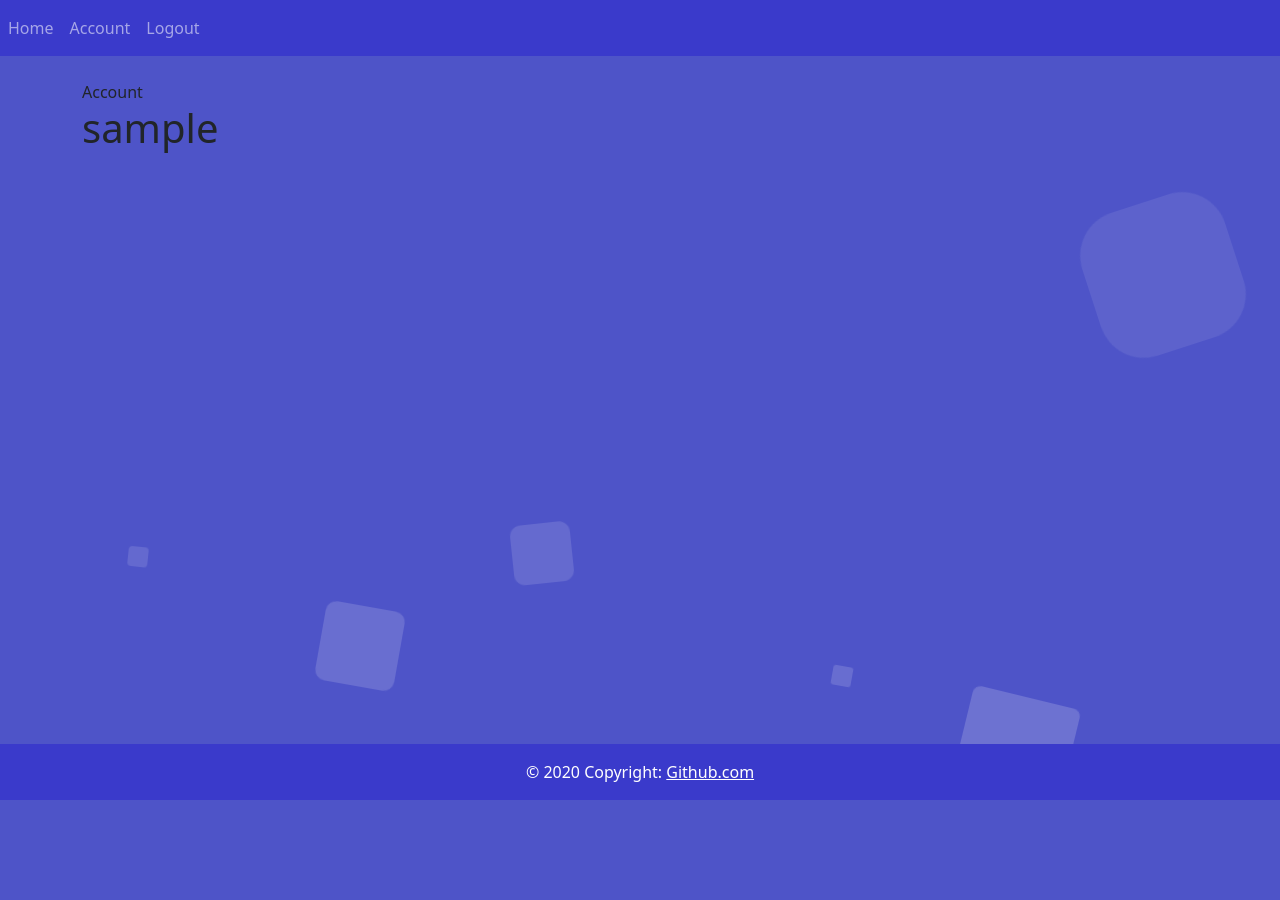
After one commit to nieckojakub/IOProject, a Flask app: page /account in a window 1280 px wide. The commit adds this page. Run offline with Flask 2, Linux system fonts and the light colour scheme; the visitor is signed in with stand-in values (Sample User, id 1); data comes from the database, SQL or seed files in the repository; parts of the project's set-up code (start-up, migrations or seed data) failed here and were passed over; some libraries are stand-ins or nearby versions.

Commit message:
html is_authenticated (login, logout), login_required

```diff
--- a/website/app.py
+++ b/website/app.py
@@ -2,15 +2,21 @@ from flask import Flask, render_template
 from flask_bootstrap import Bootstrap
 from flask_sqlalchemy import SQLAlchemy
 from os import path
-#from flask_login import LoginManager
 import os
+from flask_login import LoginManager
+from flask_bcrypt import Bcrypt
 
 db = SQLAlchemy()
 DB_NAME = 'site.db'
 
 
+app = Flask(__name__)
+login_manager = LoginManager(app)
+bcrypt = Bcrypt(app)
+login_manager.login_view = 'auth.login'
+login_manager.login_message_category = 'info'
+
 def create_app():
-    app = Flask(__name__)
     bootstrap = Bootstrap(app)
     """ Configuration for Development, Testing, Production.  """
     app.config.from_object('config.DevelopmentConfig')
@@ -21,6 +27,7 @@ def create_app():
         os.makedirs(app.instance_path)
     except OSError:
         pass
+
     # init database
     db.init_app(app)
 
@@ -43,6 +50,7 @@ def create_app():
     return app
 
 
+
 def create_database(app):
     if not path.exists('website/' + DB_NAME):
         with app.app_context():
--- a/website/models.py
+++ b/website/models.py
@@ -1,11 +1,11 @@
-from .app import db
+from .app import db, login_manager
 from datetime import datetime
 from flask_login import UserMixin
 
 
-#@login_manager.user_loader
-#def load_user(user_id):
-#   return User.query.get(int(user_id))
+@login_manager.user_loader
+def load_user(user_id):
+   return User.query.get(int(user_id))
 
 
 class User(db.Model, UserMixin):
--- /dev/null
+++ b/website/templates/account.html
@@ -0,0 +1,7 @@
+{% extends "base.html" %}
+{% block title %}Account{% endblock %}
+{% block content %}
+
+Account
+<h1>{{ current_user.firstName }}</h1>
+{% endblock %}
--- a/website/templates/base.html
+++ b/website/templates/base.html
@@ -14,6 +14,7 @@
     <div class="area" style="min-height: 900px ">
 
         <!-- navbar-->
+        <header>
         <nav class="navbar navbar-expand-lg navbar-dark" style=" background-color:#3A3ACB; color:#FFFFFF;">
           <button
             class="navbar-toggler"
@@ -27,18 +28,22 @@
 
           <div class="collapse navbar-collapse" id="navbar" style="z-index: 100;">
             <div class="navbar-nav" style="z-index: 100;">
-
                 <a class="nav-item nav-link" id="home" href="{{ url_for('views.home') }}">Home</a>
+                {% if current_user.is_authenticated %}
+                <a class="nav-item nav-link" id="account" href="{{ url_for('auth.account') }}" >Account</a>
                 <a class="nav-item nav-link" id="logout" href="{{ url_for('auth.logout') }}" >Logout</a>
+                {% else %}
                 <a class="nav-item nav-link" id="login" href="{{ url_for('auth.login') }}" >Login</a>
                 <a class="nav-item nav-link" id="signUp" href="{{ url_for('auth.signup') }}" >Sign Up</a>
+                {% endif %}
 
             </div>
           </div>
         </nav>
-
-        <!-- content-->
-        <div class="container-fluid" style="z-index: 100; margin-top: 10vh">
+        </header>
+        <main role="main" class="container">
+            <div class="row">
+                <div class="col-md-8">
                   {% with messages = get_flashed_messages(with_categories=true) %}
                     {% if messages %}
                       {% for category, message in messages %}
@@ -48,12 +53,12 @@
                       {% endfor %}
                     {% endif %}
                   {% endwith %}
-            {% block content %}
-
-            {% endblock %}
-
+                    <br>
+                  {% block content %}{% endblock %}
+                 </div>
               </div>
 
+        </main>
 
         <footer class="bg-light text-center text-white" style=" width: 100%; position: fixed; bottom: 0vh; z-index:100">
           <!-- Copyright -->
--- a/website/views/auth.py
+++ b/website/views/auth.py
@@ -4,58 +4,62 @@ from datetime import datetime
 from website.views.forms import RegistrationForm, LoginForm
 from website.app import db
 from website.models import User
-from flask_login import login_user, current_user, logout_user
-from flask_bcrypt import Bcrypt
+from flask_login import login_user, current_user, logout_user, login_required
+from website.app import bcrypt, login_manager
 
 
 auth = Blueprint('auth', __name__)
-bcrypt = Bcrypt()
+
 
 
 @auth.route('/login', methods=['GET', 'POST'])
 def login():
-    #if current_user.is_authenticated:
-    #    return redirect(url_for('views.home'))
+    if current_user.is_authenticated:
+        return redirect(url_for('views.home'))
     form = LoginForm()
     if form.validate_on_submit():
         user = User.query.filter_by(email=form.email.data).first()
         if user and bcrypt.check_password_hash(user.password, form.password.data):
-            # login_user(user, remember=form.remember.data)
-            return redirect(url_for('views.home'))
-
+            login_user(user, remember=form.remember.data)
+            next_page = request.args.get('next')
+            return redirect(next_page) if next_page else redirect(url_for('views.home'))
         else:
-            flash(f'Login Unsuccessful. Please check username and password', 'danger')
+            flash(f'Login Unsuccessful. Please check email and password', 'danger')
     return render_template("login.html", form=form)
 
 
 @auth.route('/logout')
 def logout():
-    #logout_user()
+    logout_user()
     return redirect(url_for('views.home'))
 
 
 @auth.route('/signup', methods=['GET', 'POST'])
 def signup():
-   # if current_user.is_authenticated:
-    #    return redirect(url_for('views.home'))
+    if current_user.is_authenticated:
+        return redirect(url_for('views.home'))
     form = RegistrationForm()
     if form.validate_on_submit():
         hashed_password = bcrypt.generate_password_hash(form.password.data).decode('utf-8')
-        #hashed_password = 'test'
         user = User(firstName=form.firstName.data, lastName=form.lastName.data, email=form.email.data, password=hashed_password)
         db.session.add(user)
         db.session.commit()
         # token = generate_confirmation_token(user.email)
-        flash(f'Account created for {form.firstName.data}!','success')
+        flash(f'Account created for {form.firstName.data}!  Please chceck your email for verification!','success!')
         return redirect(url_for('auth.login'))
     return render_template('signup.html',form=form)
 
+@auth.route('/account')
+@login_required
+def account():
+    return render_template('account.html')
 
 @auth.route('/confirm/<token>')
 #@login_required
 def confirm_email(token):
     try:
-        email = confirm_token(token)
+        #email = confirm_token(token)
+        email=''
     except:
         flash('The confirmation link is invalid or has expired.', 'danger')
     user = User.query.filter_by(email=email).first_or_404()
```
Lines whose indentation alone changed are shown as unchanged.
